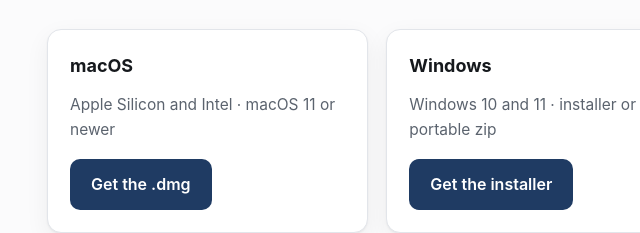
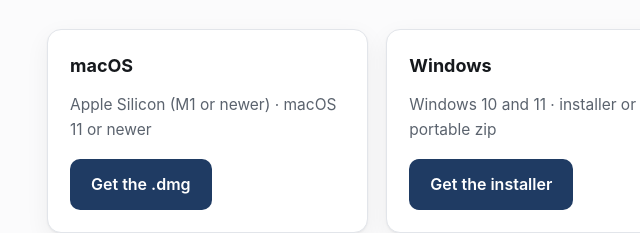
Before and after one commit to erodner/pif, a plain HTML site: page docs/index.html in a window 1280 px wide. Shown: the part 2868-3101 px from the top of the page, 93-733 px from the left. Drawn offline with Linux system fonts and the light colour scheme.

Commit message:
Release: drop Intel macOS build (no upstream x86_64 wheels for ONNX Runtime/PyMuPDF)
Co-Authored-By: Claude Opus 5.5 <noreply@anthropic.com>

```diff
--- a/docs/index.html
+++ b/docs/index.html
@@ -259,7 +259,7 @@ footer .wrap{display:flex;justify-content:space-between;gap:16px;flex-wrap:wrap}
     <h2>Download</h2>
     <p class="sub">Free and open source. Everything runs on your own computer, and your documents are never uploaded anywhere.</p>
     <div class="dl">
-      <div class="card"><h3>macOS</h3><p class="small">Apple Silicon and Intel · macOS 11 or newer</p>
+      <div class="card"><h3>macOS</h3><p class="small">Apple Silicon (M1 or newer) · macOS 11 or newer</p>
         <a class="btn primary" href="https://github.com/erodner/pif/releases/latest">Get the .dmg</a></div>
       <div class="card"><h3>Windows</h3><p class="small">Windows 10 and 11 · installer or portable zip</p>
         <a class="btn primary" href="https://github.com/erodner/pif/releases/latest">Get the installer</a></div>
```
Also changed, not shown: 2 other files.
